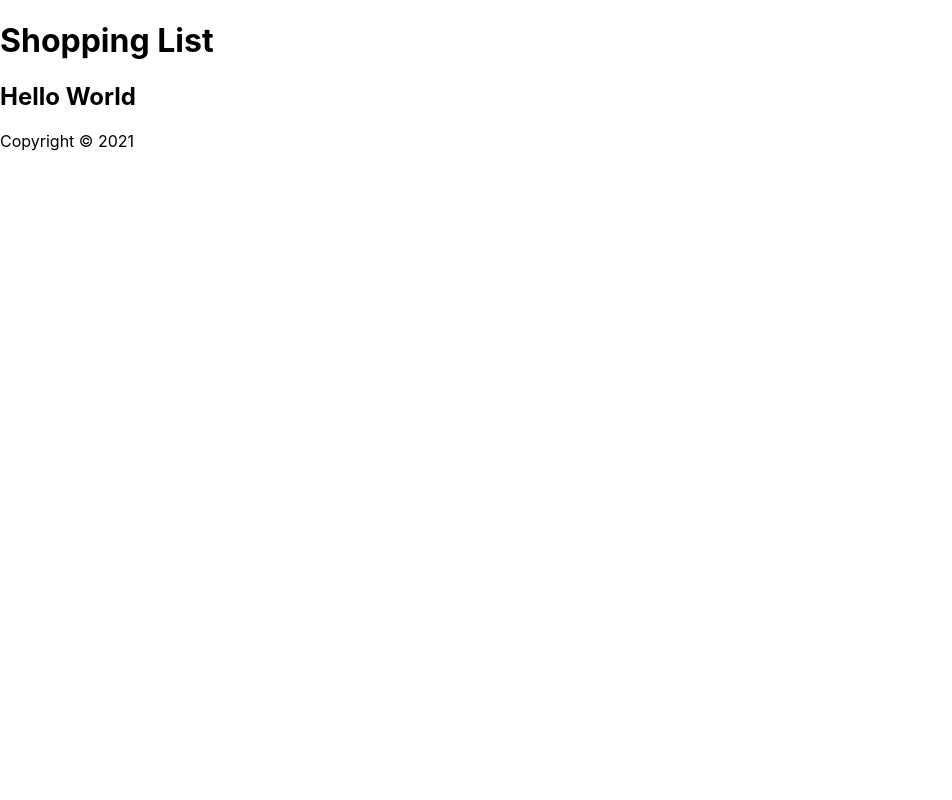
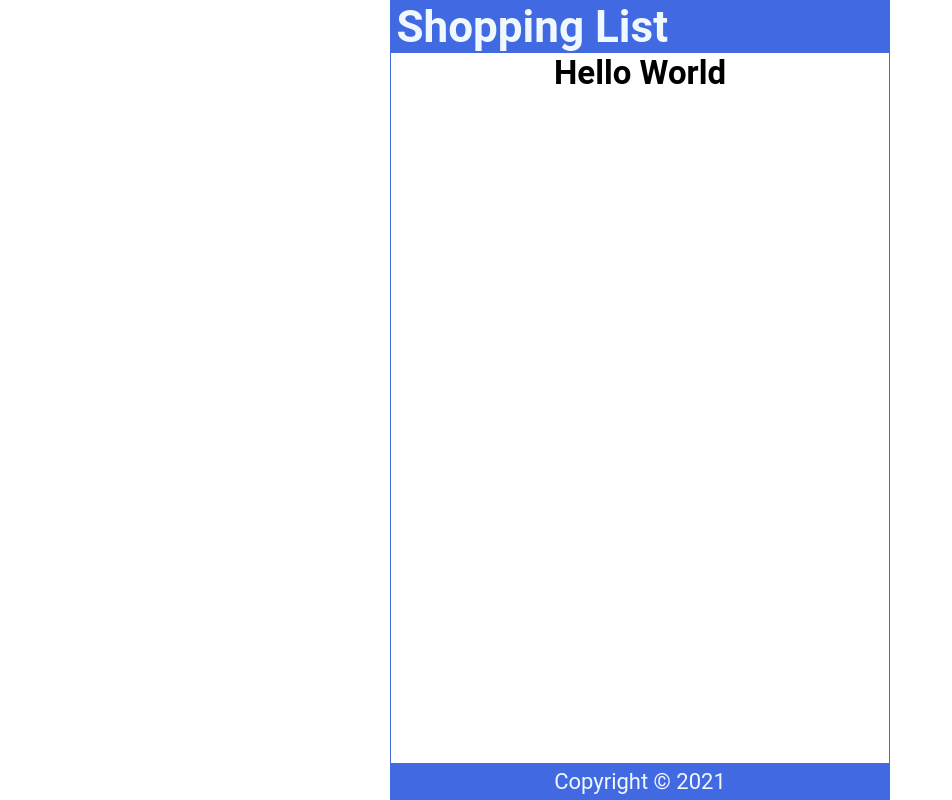
Before and after one commit to Chris-isCoding/shopping-list, a React (Create React App) app: page / in a window 1280 px wide. Shown: the whole page, without its empty margins (0-952 px from the left). Built offline with nearby package versions, Linux system fonts and the light colour scheme.

Commit message:
feat: Add basic styling

```diff
--- a/src/App.css
+++ /dev/null
@@ -1,38 +0,0 @@
-.App {
-  text-align: center;
-}
-
-.App-logo {
-  height: 40vmin;
-  pointer-events: none;
-}
-
-@media (prefers-reduced-motion: no-preference) {
-  .App-logo {
-    animation: App-logo-spin infinite 20s linear;
-  }
-}
-
-.App-header {
-  background-color: #282c34;
-  min-height: 100vh;
-  display: flex;
-  flex-direction: column;
-  align-items: center;
-  justify-content: center;
-  font-size: calc(10px + 2vmin);
-  color: white;
-}
-
-.App-link {
-  color: #61dafb;
-}
-
-@keyframes App-logo-spin {
-  from {
-    transform: rotate(0deg);
-  }
-  to {
-    transform: rotate(360deg);
-  }
-}
--- a/src/index.css
+++ b/src/index.css
@@ -1,13 +1,58 @@
+* {
+  margin: 0;
+  padding: 0;
+  box-sizing: border-box;
+}
+
+html {
+  font-size: 22px;
+}
+
 body {
-  margin: 0;
-  font-family: -apple-system, BlinkMacSystemFont, 'Segoe UI', 'Roboto', 'Oxygen',
-    'Ubuntu', 'Cantarell', 'Fira Sans', 'Droid Sans', 'Helvetica Neue',
-    sans-serif;
+  min-height: 100vh;
+  font-family: 'Roboto', 'Oxygen', 'Ubuntu', 'Cantarell', 'Fira Sans',
+    'Droid Sans', 'Helvetica Neue', sans-serif;
   -webkit-font-smoothing: antialiased;
   -moz-osx-font-smoothing: grayscale;
 }
 
-code {
-  font-family: source-code-pro, Menlo, Monaco, Consolas, 'Courier New',
-    monospace;
+.App {
+  display: flex;
+  flex-direction: column;
+  justify-content: center;
+  align-items: center;
+  height: 100vh;
+  width: 100%;
+  max-width: 500px;
+  border: 1px solid royalblue;
+  margin: auto;
 }
+
+header {
+  width: 100%;
+  padding: 0 0.25em;
+  background-color: royalblue;
+  color: aliceblue;
+  display: flex;
+  justify-content: space-between;
+  align-items: center;
+}
+
+main {
+  width: 100%;
+  display: flex;
+  flex-direction: column;
+  flex-grow: 1;
+  justify-content: flex-start;
+  align-items: center;
+  overflow-y: auto;
+}
+
+footer {
+  width: 100%;
+  padding: 0.25em;
+  background-color: royalblue;
+  color: aliceblue;
+  display: grid;
+  place-content: center;
+}
```
